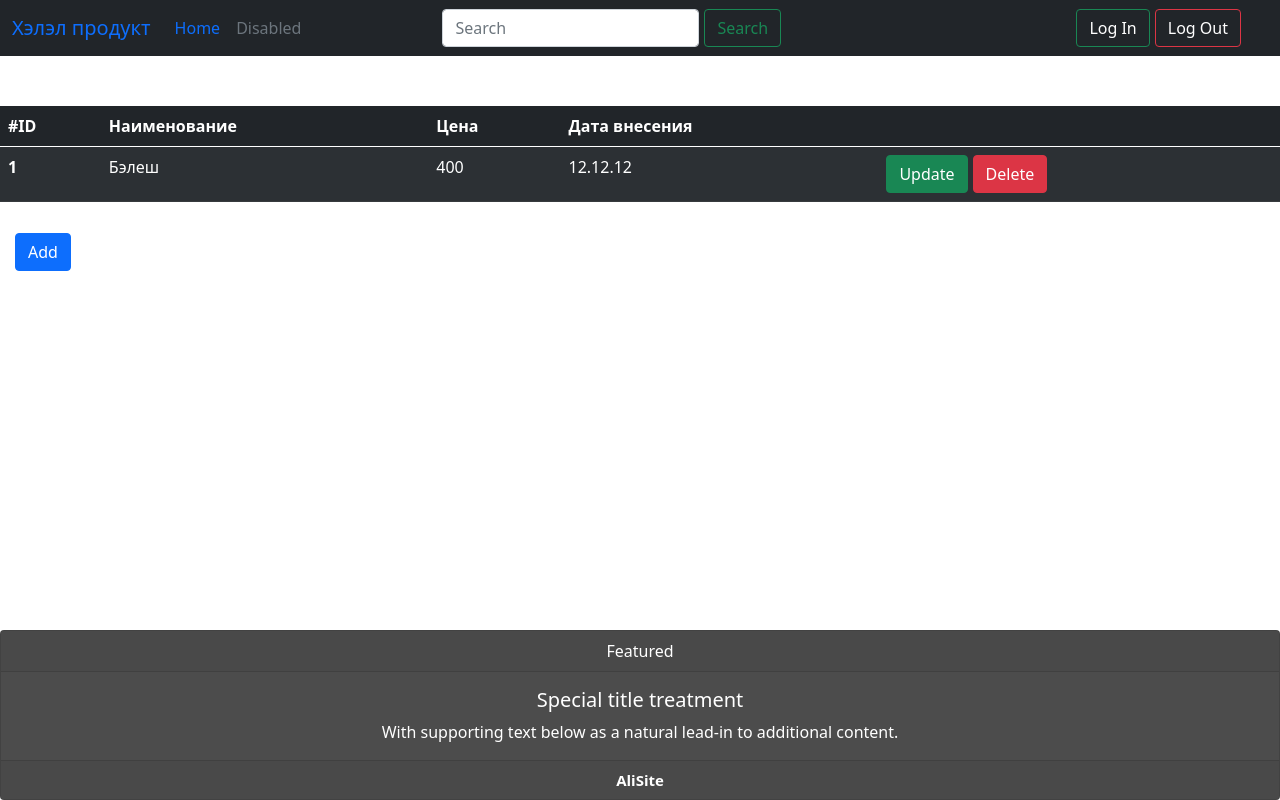
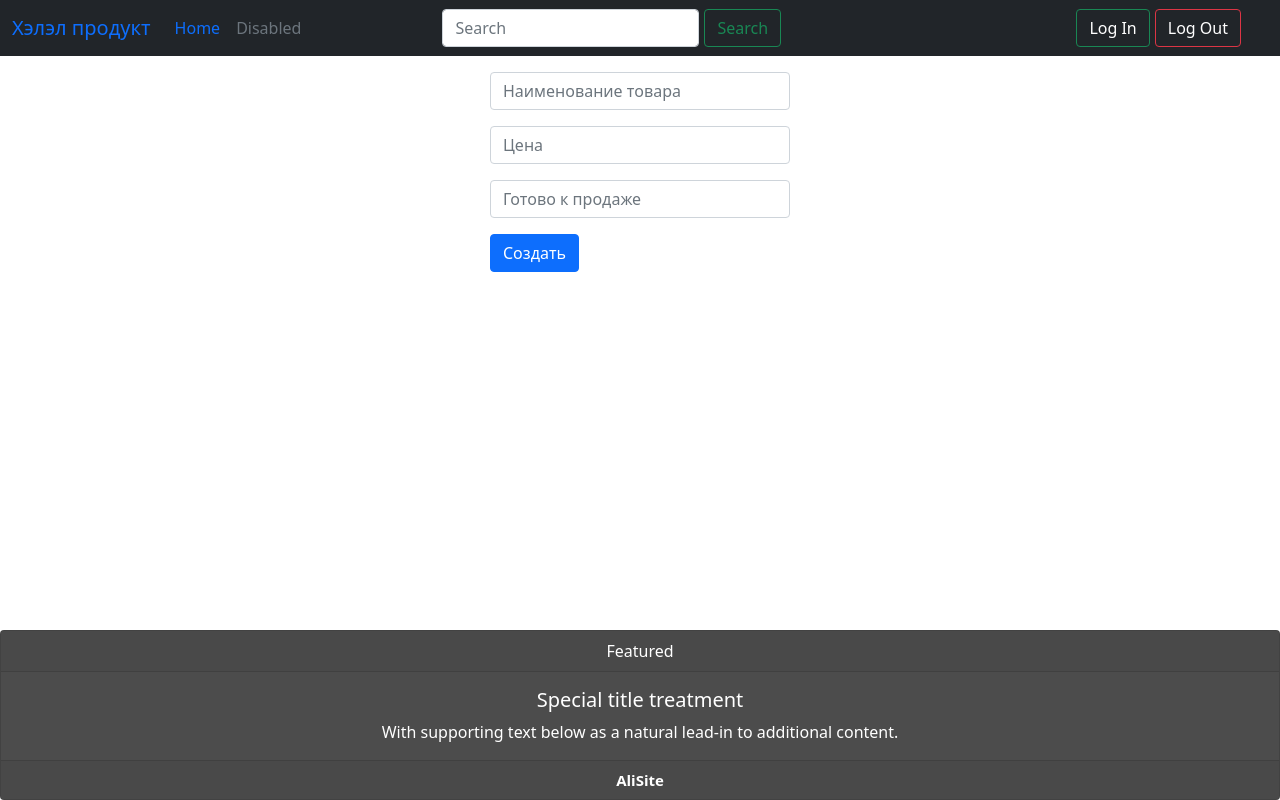
Before and after one commit to AliAlievALive/shop_arabic, an Angular app in the folder front-end/: page / in a window 1280 px wide. Built offline with nearby package versions, Linux system fonts and the light colour scheme.

Commit message:
create Product options component Closes #15

```diff
--- a/front-end/src/app/app.component.html
+++ b/front-end/src/app/app.component.html
@@ -1,6 +1,7 @@
 <app-header></app-header>
-<!--<app-options></app-options>-->
-<app-products></app-products>
+<!--<app-client-options></app-client-options>-->
+<app-product-options></app-product-options>
+<!--<app-products></app-products>-->
 <!--<app-clients></app-clients>-->
 <!--<app-register></app-register>-->
 <app-footer></app-footer>
--- a/front-end/src/app/app.module.ts
+++ b/front-end/src/app/app.module.ts
@@ -8,6 +8,7 @@ import { RegisterComponent } from './components/register/register.component';
 import { ClientsComponent } from './components/clients/clients.component';
 import { ProductsComponent } from './components/products/products.component';
 import { ClientOptionsComponent } from './components/client-options/client-options.component';
+import { ProductOptionsComponent } from './components/product-options/product-options.component';
 
 @NgModule({
   declarations: [
@@ -17,7 +18,8 @@ import { ClientOptionsComponent } from './components/client-options/client-optio
     RegisterComponent,
     ClientsComponent,
     ProductsComponent,
-    ClientOptionsComponent
+    ClientOptionsComponent,
+    ProductOptionsComponent
   ],
   imports: [
     BrowserModule
--- a/front-end/src/app/components/client-options/client-options.component.html
+++ b/front-end/src/app/components/client-options/client-options.component.html
@@ -20,6 +20,6 @@
   </div>
 
   <div>
-    <button class="btn btn-primary mt-3"> Log IN</button>
+    <button class="btn btn-primary mt-3"> Создать </button>
   </div>
 </div>
--- /dev/null
+++ b/front-end/src/app/components/product-options/product-options.component.css
@@ -0,0 +1,4 @@
+.create-product {
+  margin: auto !important;
+  max-width: 300px !important;
+}
--- /dev/null
+++ b/front-end/src/app/components/product-options/product-options.component.html
@@ -0,0 +1,17 @@
+<div class="create-product">
+  <div class="mt-3">
+    <input type="text" class="form-control" placeholder="Наименование товара" aria-label="Name">
+  </div>
+
+  <div class="mt-3">
+    <input type="number" class="form-control" placeholder="Цена" aria-label="Price">
+  </div>
+
+  <div class="mt-3">
+    <input type="number" class="form-control" placeholder="Готово к продаже" aria-label="Phone Number">
+  </div>
+
+  <div>
+    <button class="btn btn-primary mt-3"> Создать </button>
+  </div>
+</div>
--- /dev/null
+++ b/front-end/src/app/components/product-options/product-options.component.ts
@@ -0,0 +1,15 @@
+import { Component, OnInit } from '@angular/core';
+
+@Component({
+  selector: 'app-product-options',
+  templateUrl: './product-options.component.html',
+  styleUrls: ['./product-options.component.css']
+})
+export class ProductOptionsComponent implements OnInit {
+
+  constructor() { }
+
+  ngOnInit(): void {
+  }
+
+}
```
